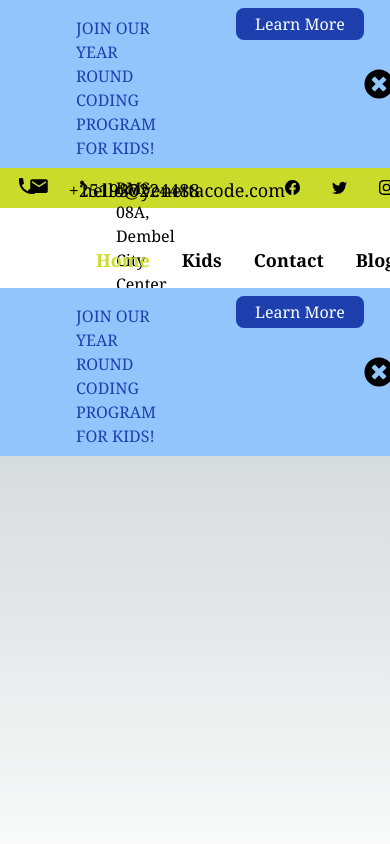
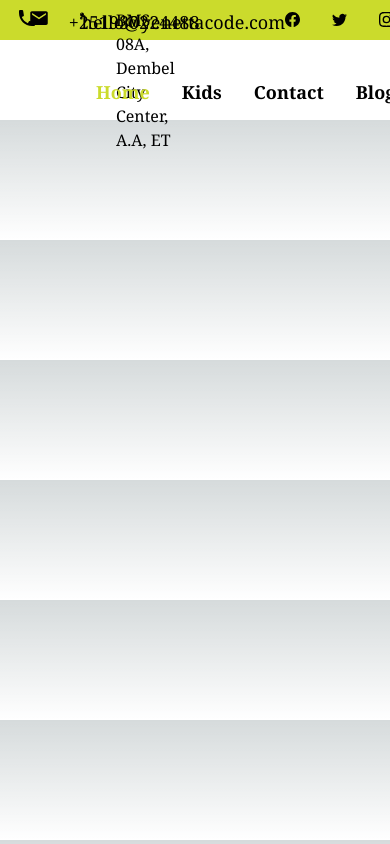
Before and after one commit to haileamlakwalelige/Yenetta-Code-Site-Clone-in-Next-js, a Next.js app: page /messages/SimpleMessage in a window 390 px wide. Shown: the top 844 px of the page. Built offline with nearby package versions, Linux system fonts and the light colour scheme.

Commit message:
updating the message

```diff
--- a/pages/messages/SimpleMessage.js
+++ b/pages/messages/SimpleMessage.js
@@ -6,7 +6,7 @@ export default function SimpleMessage() {
     const [text, setText] = useState(true);
 
     return (
-        <div className="top-0 sticky w-full">
+        <div className="top-0 sticky w-full hidden md:block">
             {text ? (
                 <div className=" bg-blue-300 flex justify-center items-center px-32 py-2 ">
         <div className="justify-center pl-20 flex">
```
